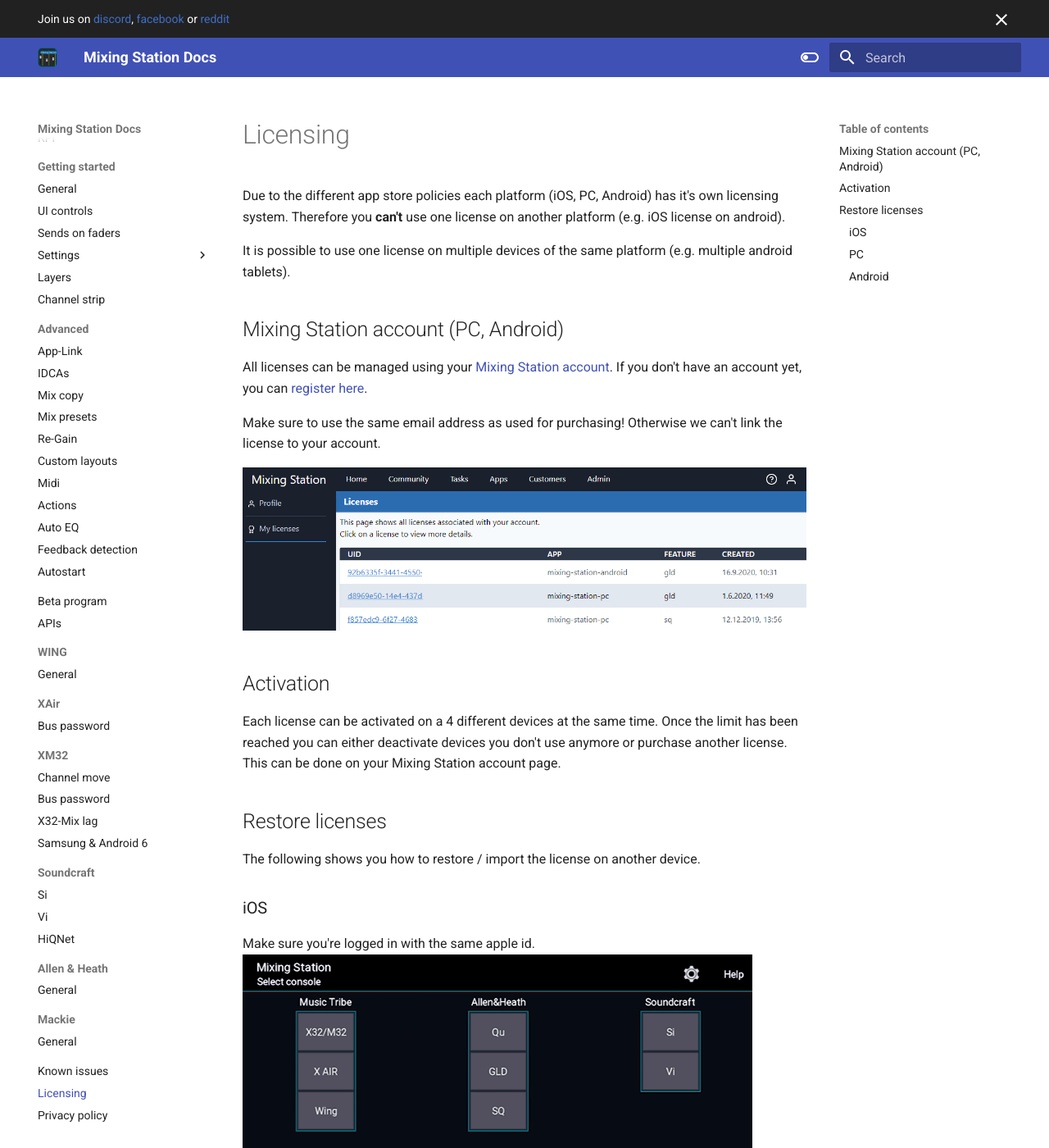
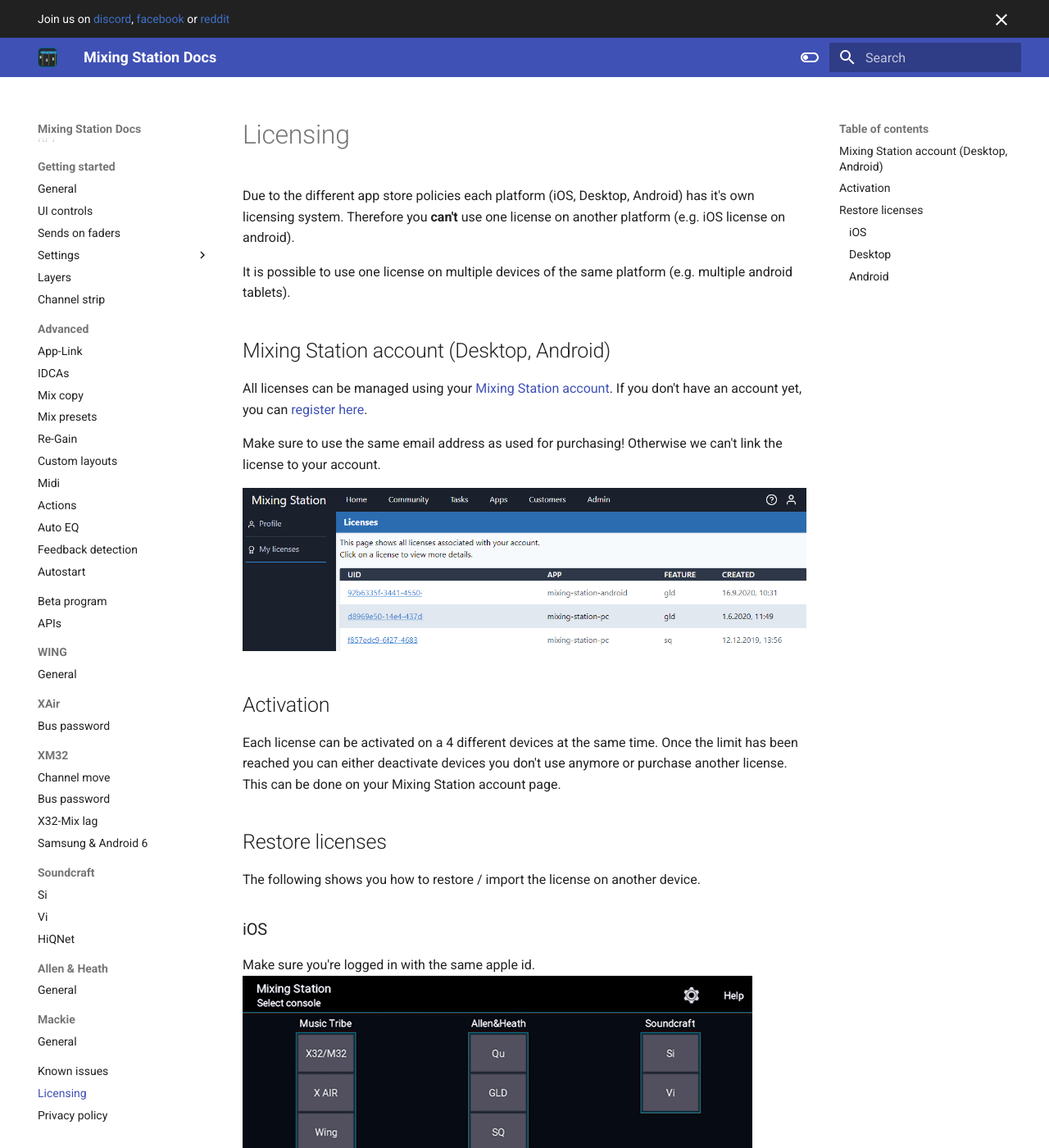
Before and after one commit to davidgiga1993/mixing-station-docs, an MkDocs documentation site: the page built from docs/license/overview.md, in a window 1280 px wide and 1400 px high. Shown: the whole window at 82% size. Built offline with MkDocs 1.6.1 and Material for MkDocs 9.7.7, drawn with Linux system fonts in a browser that asks for light colours.

Commit message:
docs: clarify pc platform

```diff
--- a/docs/license/overview.md
+++ b/docs/license/overview.md
@@ -1,11 +1,11 @@
-Due to the different app store policies each platform (iOS, PC, Android) has it's own licensing system.
+Due to the different app store policies each platform (iOS, Desktop, Android) has it's own licensing system.
 Therefore you **can't** use one license on another platform (e.g. iOS license on android).
 
 It is possible to use one license on multiple devices of the same platform (e.g. multiple android tablets).
 
 
 
-## Mixing Station account (PC, Android)
+## Mixing Station account (Desktop, Android)
 All licenses can be managed using your [Mixing Station account](https://dev-core.org/mixing-station/profile/licenses). If you don't have an account yet, you can [register here](https://dev-core.org/mixing-station/profile/create).
 
 Make sure to use the same email address as used for purchasing! Otherwise we can't link the license to your account.
@@ -23,9 +23,9 @@
 Make sure you're logged in with the same apple id.
 ![iOS-Import](../img/license/ios-import.gif)
 
-### PC
+### Desktop
 You can always access your licenses using your Mixing Station account.
-![PC-Import](../img/license/pc-import.gif)
+![Desktop-Import](../img/license/pc-import.gif)
 
 ### Android
 You can always access your licenses using your Mixing Station account.
```
